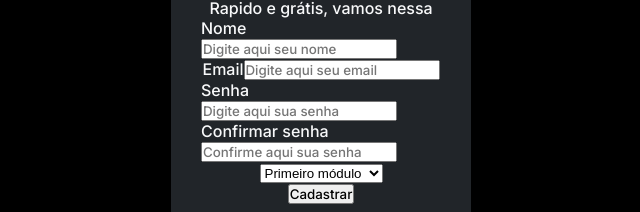
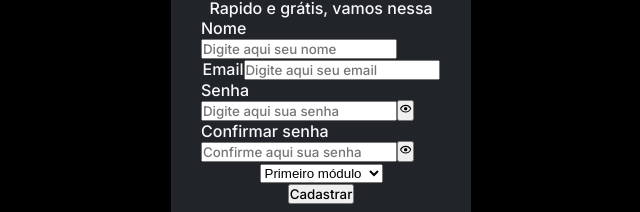
Before and after one commit to Kenzie-Academy-Brasil-Developers/react-entrega-s2-kenzie-hub-leonardomarchioro, a React (Create React App) app: page /register in a window 1280 px wide. Shown: the part 341-553 px from the top of the page, without its empty margins (319-959 px from the left). Built offline with nearby package versions, Linux system fonts and the light colour scheme.

Commit message:
feat: component input password with show password button

```diff
--- a/package.json
+++ b/package.json
@@ -11,6 +11,7 @@
     "react": "^17.0.2",
     "react-dom": "^17.0.2",
     "react-hook-form": "^7.27.1",
+    "react-icons": "^4.3.1",
     "react-router-dom": "5",
     "react-scripts": "5.0.0",
     "react-toastify": "^8.2.0",
--- /dev/null
+++ b/src/Components/InputPassword/index.jsx
@@ -0,0 +1,22 @@
+import { useState } from "react";
+import { BiShow } from "react-icons/bi";
+import { Container } from "./style.js";
+
+const InputPassword = ({ label, register, name, error, ...rest }) => {
+  const [type, setType] = useState("password");
+  const showPassword = () => {
+    type === "password" ? setType("text") : setType("password");
+  };
+
+  return (
+    <Container>
+      <label>{label}</label>
+      <input {...register(name)} {...rest} type={type} />
+      <button onClick={showPassword} type="button">
+        <BiShow />
+      </button>
+      <div>{!!error && <span>{error}</span>}</div>
+    </Container>
+  );
+};
+export default InputPassword;
--- /dev/null
+++ b/src/Components/InputPassword/style.js
@@ -0,0 +1,3 @@
+import styled from "styled-components";
+
+export const Container = styled.div``;
--- a/src/Pages/Login/index.jsx
+++ b/src/Pages/Login/index.jsx
@@ -1,5 +1,6 @@
 import Button from "../../Components/Button";
 import Input from "../../Components/Input";
+import InputPassword from "../../Components/InputPassword";
 import * as yup from "yup";
 import { yupResolver } from "@hookform/resolvers/yup";
 import { useForm } from "react-hook-form";
@@ -43,7 +44,7 @@ const Login = () => {
             placeholder="exemplo@gmail.com"
             type="email"
           />
-          <Input
+          <InputPassword
             label="Senha"
             register={register}
             name="password"
--- a/src/Pages/Register/index.jsx
+++ b/src/Pages/Register/index.jsx
@@ -1,6 +1,7 @@
 import Button from "../../Components/Button";
 import Input from "../../Components/Input";
 import Select from "../../Components/Select";
+import InputPassword from "../../Components/InputPassword";
 import * as yup from "yup";
 import { yupResolver } from "@hookform/resolvers/yup";
 import { useForm } from "react-hook-form";
@@ -72,7 +73,7 @@ const Register = () => {
           placeholder="Digite aqui seu email"
           type="email"
         />
-        <Input
+        <InputPassword
           label="Senha"
           register={register}
           name="password"
@@ -80,7 +81,7 @@ const Register = () => {
           placeholder="Digite aqui sua senha"
           type="password"
         />
-        <Input
+        <InputPassword
           label="Confirmar senha"
           register={register}
           name="confirmPassword"
```
Also changed, not shown: 1 other file (tests, documents, lock files or other folders).
